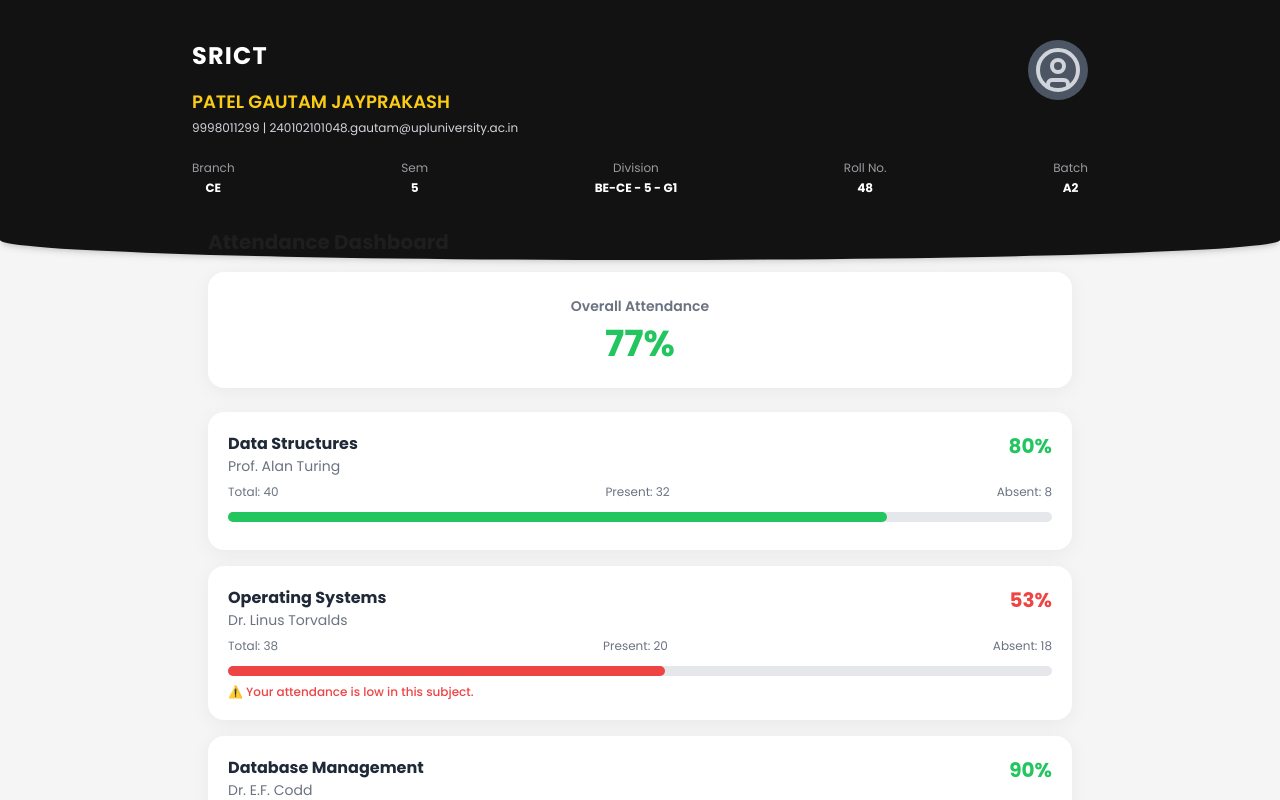
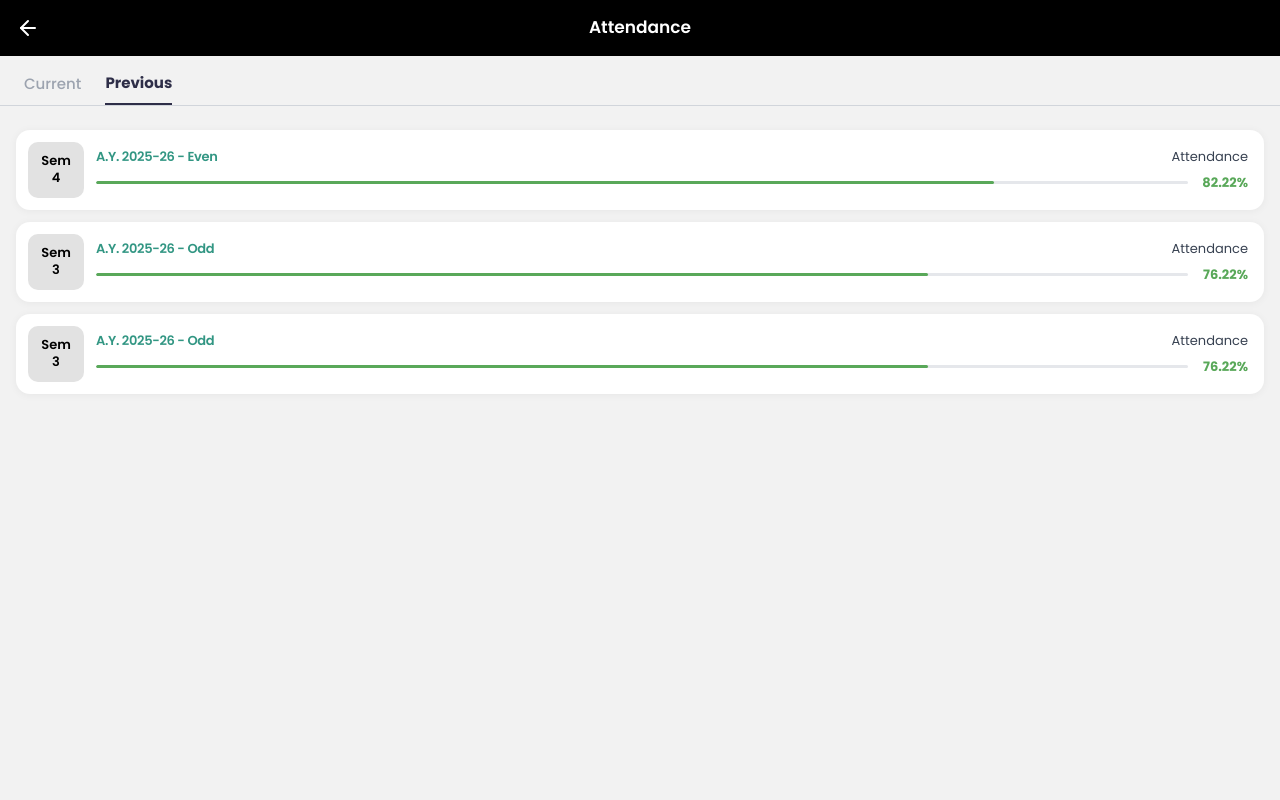
Before and after one commit to jatin8469/attendence-app, a React (Vite) app: page /attendance in a window 1280 px wide. Shown: the top 800 px of the page. Built offline with nearby package versions, Linux system fonts and the light colour scheme.

Commit message:
Redesign Attendance page to mirror new UI with Current/Previous tabs

```diff
--- a/src/pages/Attendance.jsx
+++ b/src/pages/Attendance.jsx
@@ -1,73 +1,94 @@
-import React from 'react';
-import Layout from '../components/Layout';
-import { mockAttendance, subjects } from '../data/mockData';
+import React, { useState } from 'react';
+import { Link } from 'react-router-dom';
+import { ArrowLeft } from 'lucide-react';
 
 const Attendance = () => {
-  // Combine attendance with subject info
-  const attendanceData = mockAttendance.map(att => {
-    const subject = subjects.find(s => s.subjectId === att.subjectId);
-    const percentage = Math.round((att.present / att.total) * 100);
-    return {
-      ...att,
-      ...subject,
-      percentage
-    };
-  });
+  const [activeTab, setActiveTab] = useState('Previous');
 
-  const overallPercentage = Math.round(
-    (mockAttendance.reduce((acc, curr) => acc + curr.present, 0) /
-    mockAttendance.reduce((acc, curr) => acc + curr.total, 0)) * 100
-  );
+  // Dummy data matching the screenshot
+  const previousData = [
+    { sem: 4, ay: 'A.Y. 2025-26 - Even', percentage: 82.22 },
+    { sem: 3, ay: 'A.Y. 2025-26 - Odd', percentage: 76.22 },
+    { sem: 3, ay: 'A.Y. 2025-26 - Odd', percentage: 76.22 },
+  ];
 
   return (
-    <Layout title="Attendance Dashboard">
-      {/* Overall Attendance Card */}
-      <div className="bg-white rounded-2xl p-6 shadow-soft mb-6 text-center">
-        <h2 className="text-gray-500 text-sm font-semibold mb-2">Overall Attendance</h2>
-        <div className={`text-4xl font-bold ${overallPercentage >= 75 ? 'text-green-500' : 'text-red-500'}`}>
-          {overallPercentage}%
-        </div>
+    <div className="min-h-screen bg-[#F2F2F2] font-sans pb-10">
+      {/* Header */}
+      <header className="bg-black text-white h-14 flex items-center px-4 sticky top-0 z-10">
+        <Link to="/" className="p-2 -ml-2 cursor-pointer">
+          <ArrowLeft className="w-6 h-6" />
+        </Link>
+        <h1 className="flex-1 text-center text-[17px] font-semibold pr-8">Attendance</h1>
+      </header>
+
+      {/* Tabs */}
+      <div className="flex border-b border-gray-300 pt-4 px-6 gap-6 bg-[#F2F2F2]">
+        <button
+          onClick={() => setActiveTab('Current')}
+          className={`pb-2 text-[15px] transition-colors ${
+            activeTab === 'Current'
+              ? 'text-[#2e2e48] font-bold border-b-2 border-[#2e2e48]'
+              : 'text-gray-400 font-medium'
+          }`}
+        >
+          Current
+        </button>
+        <button
+          onClick={() => setActiveTab('Previous')}
+          className={`pb-2 text-[15px] transition-colors ${
+            activeTab === 'Previous'
+              ? 'text-[#2e2e48] font-bold border-b-2 border-[#2e2e48]'
+              : 'text-gray-400 font-medium'
+          }`}
+        >
+          Previous
+        </button>
       </div>
 
-      <div className="space-y-4 pb-8">
-        {attendanceData.map((data, idx) => {
-          const isLow = data.percentage < 75;
-          return (
-            <div key={idx} className="bg-white rounded-2xl p-5 shadow-soft hover:shadow-md transition-shadow">
-              <div className="flex justify-between items-start mb-2">
-                <div>
-                  <h3 className="font-bold text-gray-800">{data.name}</h3>
-                  <p className="text-sm text-gray-500">{data.faculty}</p>
-                </div>
-                <div className={`text-xl font-bold ${isLow ? 'text-red-500' : 'text-green-500'}`}>
-                  {data.percentage}%
-                </div>
+      {/* Content List */}
+      <div className="p-4 space-y-3 mt-2">
+        {activeTab === 'Previous' && previousData.map((data, idx) => (
+          <div key={idx} className="bg-white rounded-[14px] p-3 flex gap-3 shadow-[0_1px_8px_rgba(0,0,0,0.05)] items-center">
+
+            {/* Left Semester Block */}
+            <div className="bg-[#E2E2E2] rounded-[10px] w-14 h-14 flex flex-col items-center justify-center flex-shrink-0 text-[13px] font-semibold text-black leading-tight">
+              <span>Sem</span>
+              <span>{data.sem}</span>
             </div>
 
-              <div className="flex justify-between text-xs text-gray-500 mb-3">
-                <span>Total: {data.total}</span>
-                <span>Present: {data.present}</span>
-                <span>Absent: {data.total - data.present}</span>
+            {/* Right Details */}
+            <div className="flex-1 pr-1">
+              <div className="flex justify-between items-center mb-1.5">
+                <span className="text-[#329683] text-[13px] font-semibold tracking-tight">{data.ay}</span>
+                <span className="text-gray-700 text-[13px]">Attendance</span>
               </div>
 
-              {/* Progress Bar */}
-              <div className="w-full bg-gray-200 rounded-full h-2.5 mb-2">
+              <div className="flex justify-between items-center gap-3">
+                {/* Progress Bar Track */}
+                <div className="flex-1 bg-gray-200 h-[3px] rounded-full overflow-hidden">
+                   {/* Progress Bar Fill */}
                    <div
-                  className={`h-2.5 rounded-full ${isLow ? 'bg-red-500' : 'bg-green-500'}`}
+                     className="bg-[#59A859] h-full rounded-full"
                      style={{ width: `${data.percentage}%` }}
                    ></div>
                 </div>
+                {/* Percentage Text */}
+                <span className="text-[#59A859] text-[13px] font-bold w-12 text-right">
+                  {data.percentage}%
+                </span>
+              </div>
+            </div>
+          </div>
+        ))}
 
-              {isLow && (
-                <p className="text-xs text-red-500 mt-2 font-medium">
-                  ⚠️ Your attendance is low in this subject.
-                </p>
+        {activeTab === 'Current' && (
+          <div className="text-center text-gray-400 mt-10">
+            No current attendance data available.
+          </div>
         )}
       </div>
-          )
-        })}
     </div>
-    </Layout>
   );
 };
 
```
Lines whose indentation alone changed are shown as unchanged.
